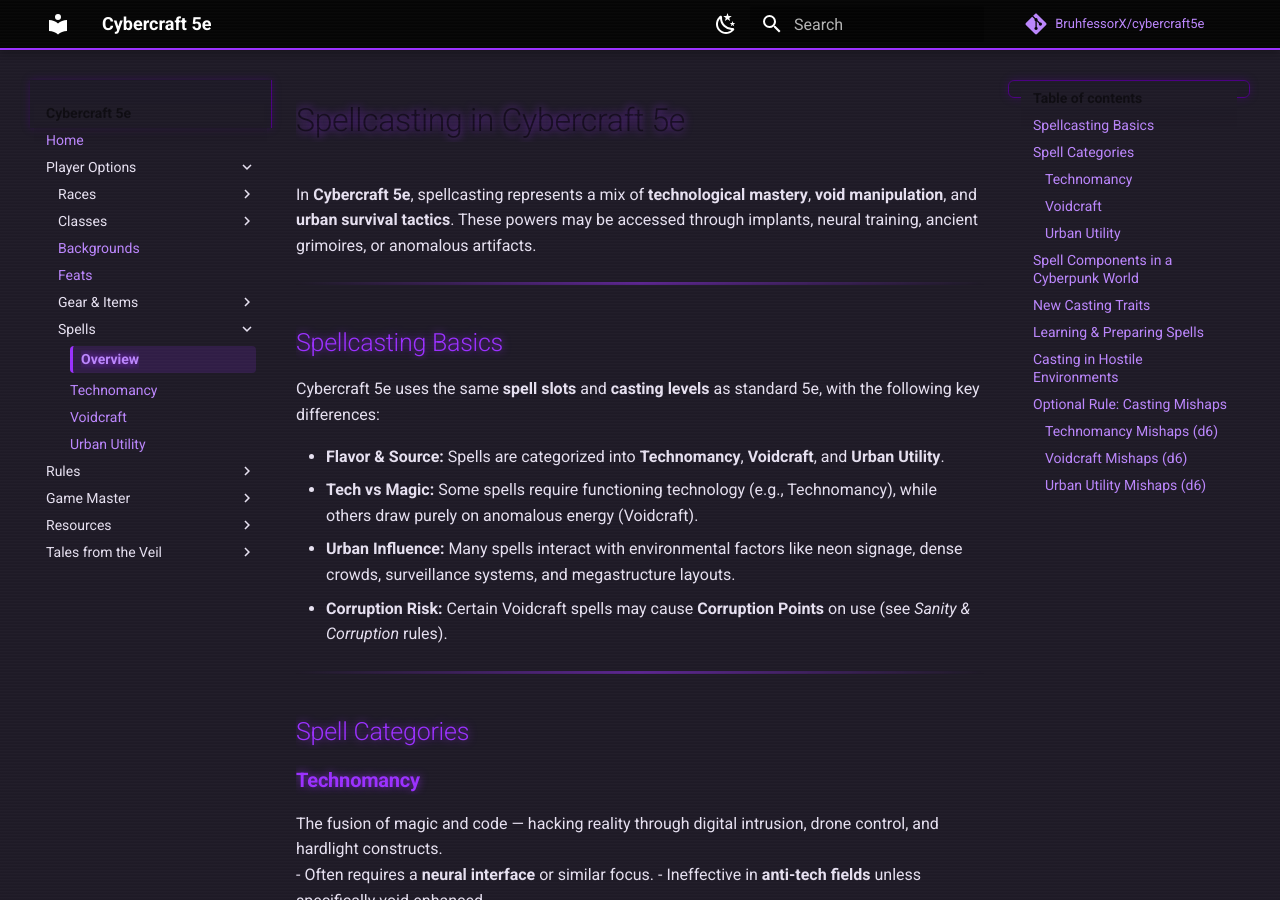
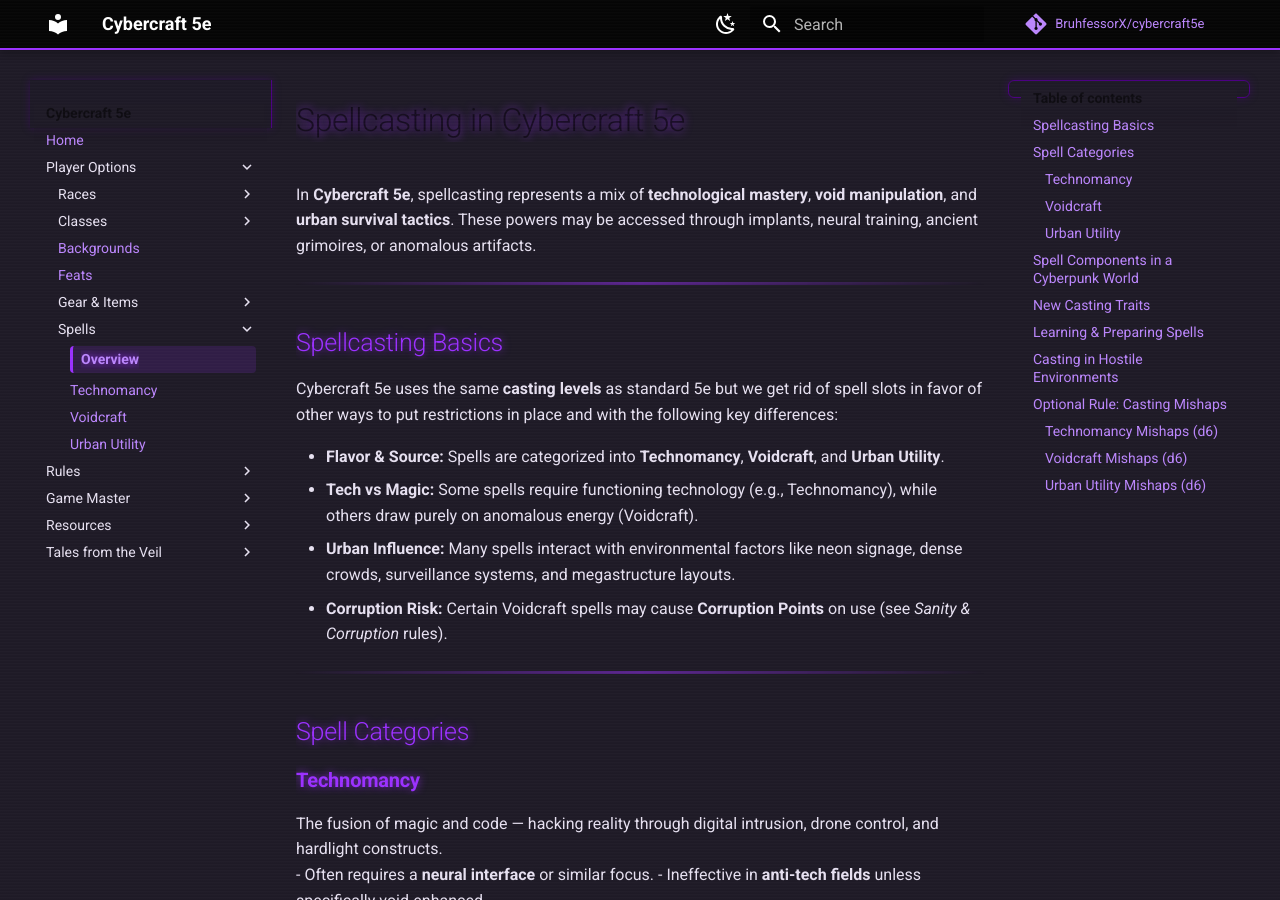
Before and after one commit to BruhfessorX/cybercraft5e, an MkDocs documentation site: the page built from docs/player-options/spells/overview.md, in a window 1280 px wide and 900 px high. Built offline with MkDocs 1.6.1 and Material for MkDocs 9.7.7, drawn with Linux system fonts in a browser that asks for light colours; comment, search, counter and statistics services are not loaded.

Commit message:
Various fixes

```diff
--- a/docs/player-options/spells/overview.md
+++ b/docs/player-options/spells/overview.md
@@ -5,7 +5,7 @@ In **Cybercraft 5e**, spellcasting represents a mix of **technological mastery**
 ---
 
 ## Spellcasting Basics
-Cybercraft 5e uses the same **spell slots** and **casting levels** as standard 5e, with the following key differences:
+Cybercraft 5e uses the same **casting levels** as standard 5e but we get rid of spell slots in favor of other ways to put restrictions in place and with the following key differences:
 
 - **Flavor & Source:** Spells are categorized into **Technomancy**, **Voidcraft**, and **Urban Utility**.
 - **Tech vs Magic:** Some spells require functioning technology (e.g., Technomancy), while others draw purely on anomalous energy (Voidcraft).
```
